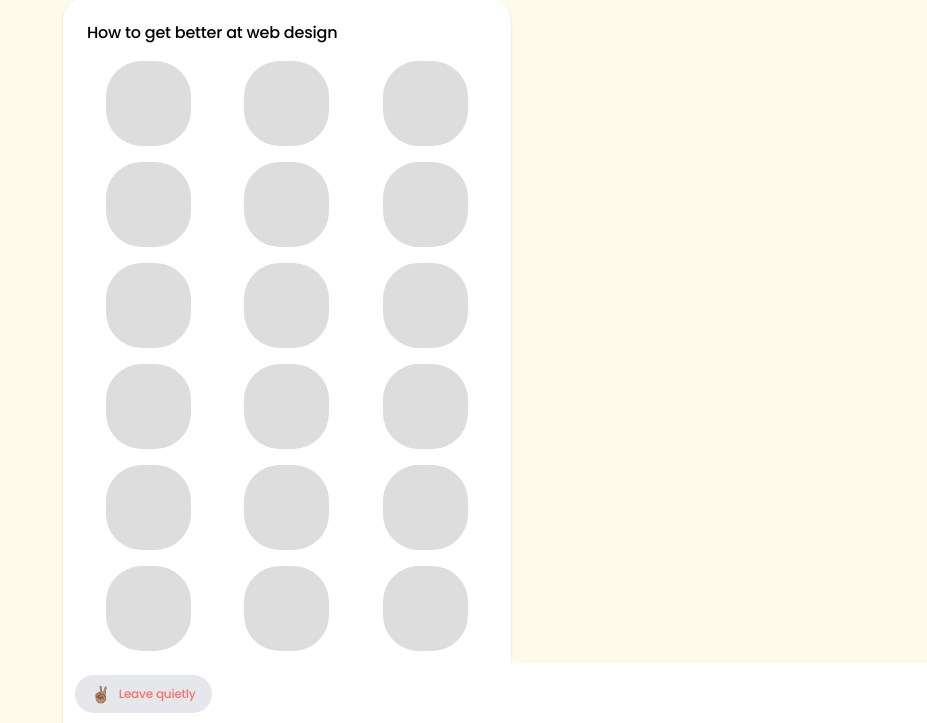
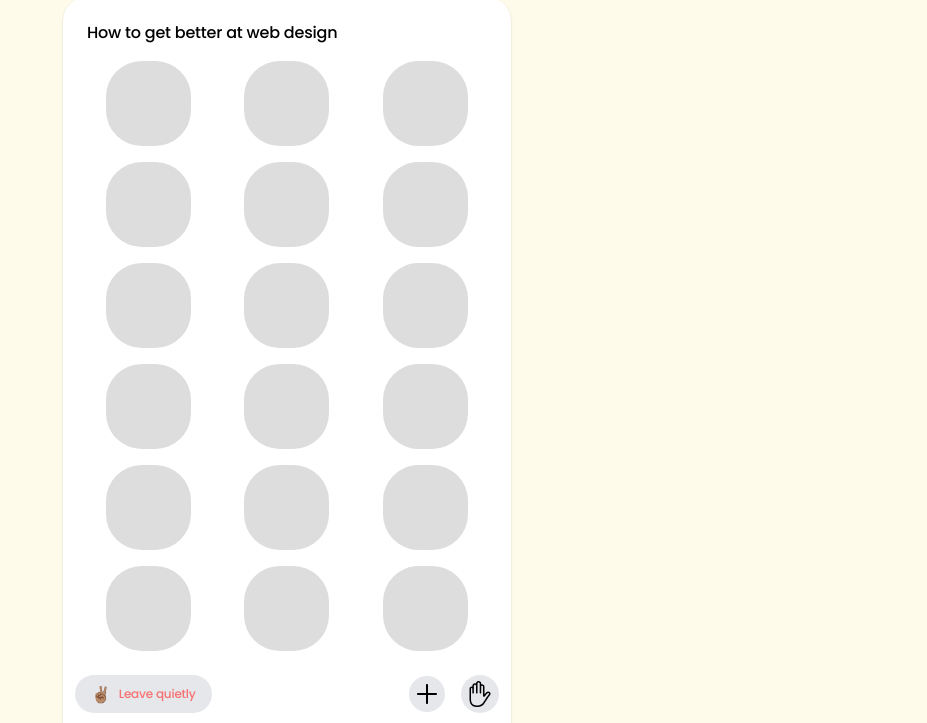
Before and after one commit to allanShady/club-house-clone, a plain HTML site: page index.html in a window 1280 px wide. Shown: the part 75-798 px from the top of the page, without its empty margins (353-1280 px from the left). Drawn offline with nearby package versions, Linux system fonts and the light colour scheme.

Commit message:
refactor: ajust the screen

```diff
--- a/index.html
+++ b/index.html
@@ -185,7 +185,7 @@
             </main>
 
 
-        <footer class="fixed bottom-0 m-auto p-3 flex items-center bg-white justify-between w-full">
+        <footer class="fixed bottom-0 m-auto p-3 flex items-center bg-white justify-between w-full sm:max-w-md">
             <button class="rounded-full bg-gray-200 py-1 px-4 flex items-center py-1.5">
                 <span class="mt-0.5">✌🏽</span>
                 <span class="text-red-400 ml-2 text-xs">Leave quietly</span>
```
Also changed, not shown: 1 other file.
